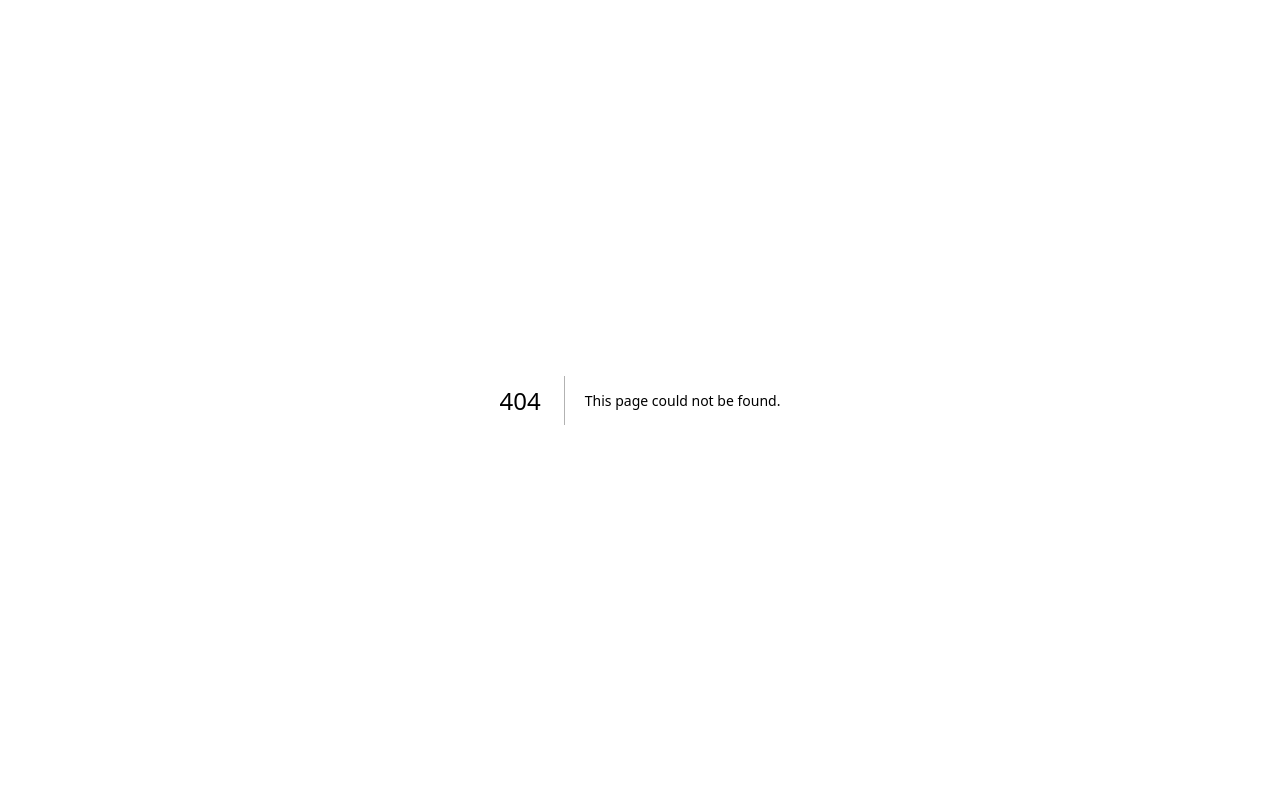
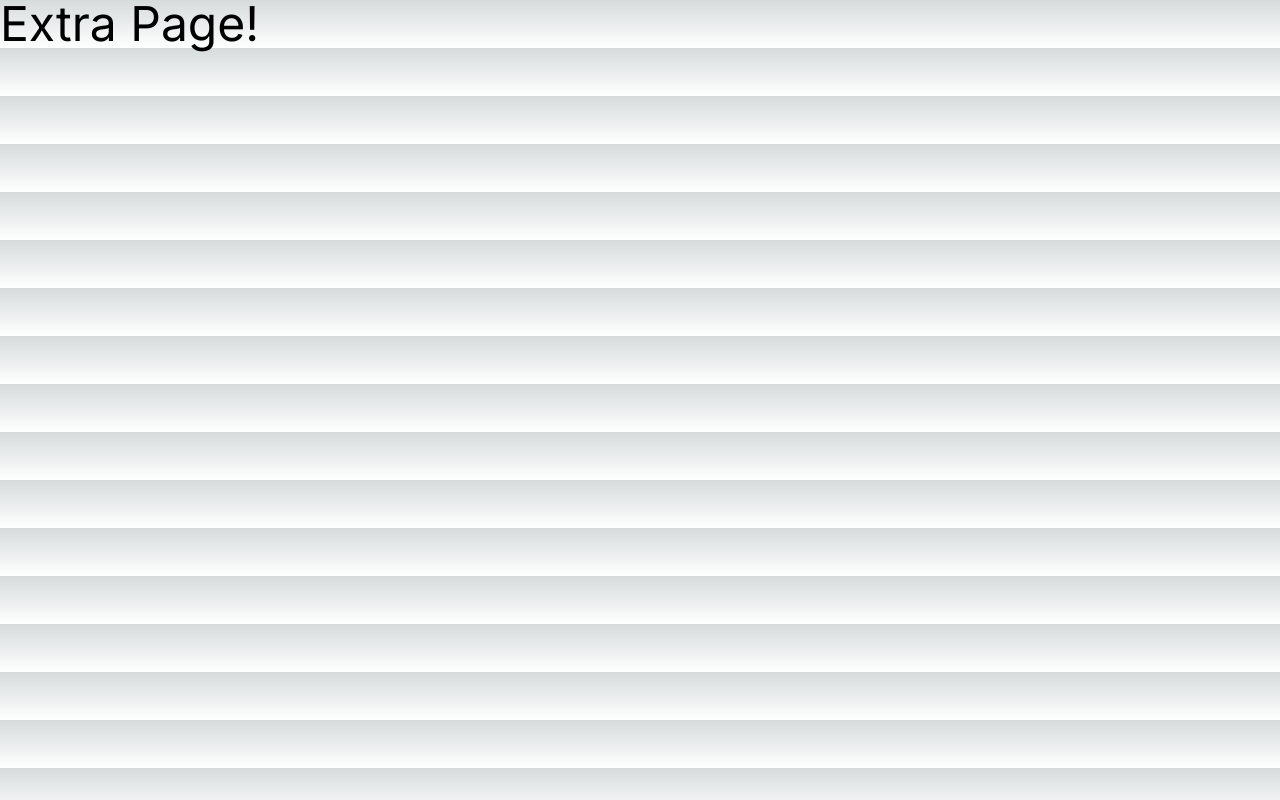
Before and after one commit to ludo62/Next-Auth, a Next.js app: page /extra in a window 1280 px wide. Before the commit this address had no page. Built offline with nearby package versions, Linux system fonts and the light colour scheme.

Commit message:
add extra nd page.tsx

```diff
--- /dev/null
+++ b/src/app/extra/page.tsx
@@ -0,0 +1,5 @@
+export default async function ExtraPage() {
+
+    return <h1 className="text-5xl">Extra Page!</h1>
+
+}
```
